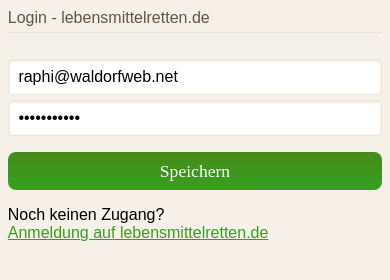
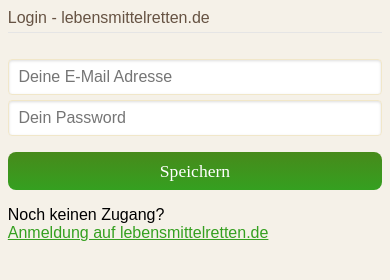
Before and after one commit to raph-ael/foodsharing-app, a plain HTML site: page index.html in a window 390 px wide. Shown: the part 46-326 px from the top of the page. Drawn offline with Linux system fonts and the light colour scheme; some packages are replaced by stand-ins of ours; a web font is replaced by a local one.

Commit message:
add cache js class fix1

```diff
--- a/index.html
+++ b/index.html
@@ -301,8 +301,8 @@
 	        <legend>Login - lebensmittelretten.de</legend>
 
 			<p>
-		        <input class="fill" id="email" type="email" placeholder="Deine E-Mail Adresse" value="raphi@waldorfweb.net">
-		        <input class="fill" id="password" type="password" placeholder="Dein Password" value="passwort123">
+		        <input class="fill" id="email" type="email" placeholder="Deine E-Mail Adresse" value="">
+		        <input class="fill" id="password" type="password" placeholder="Dein Password" value="">
 	 		</p>
 	 		<p>
 	       		<button id="savesettings" class="corner fill pure-button pure-button-primary">Speichern</button>
```
